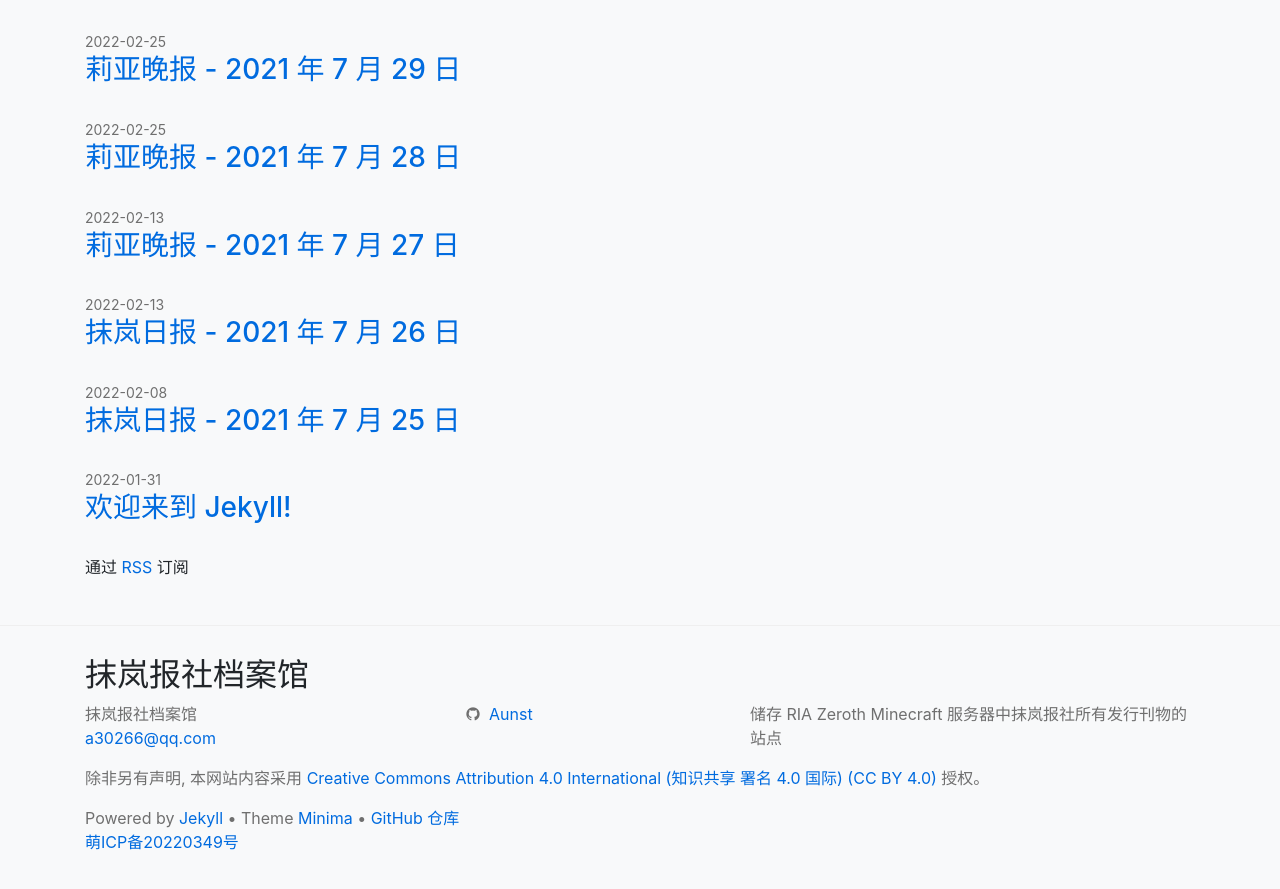
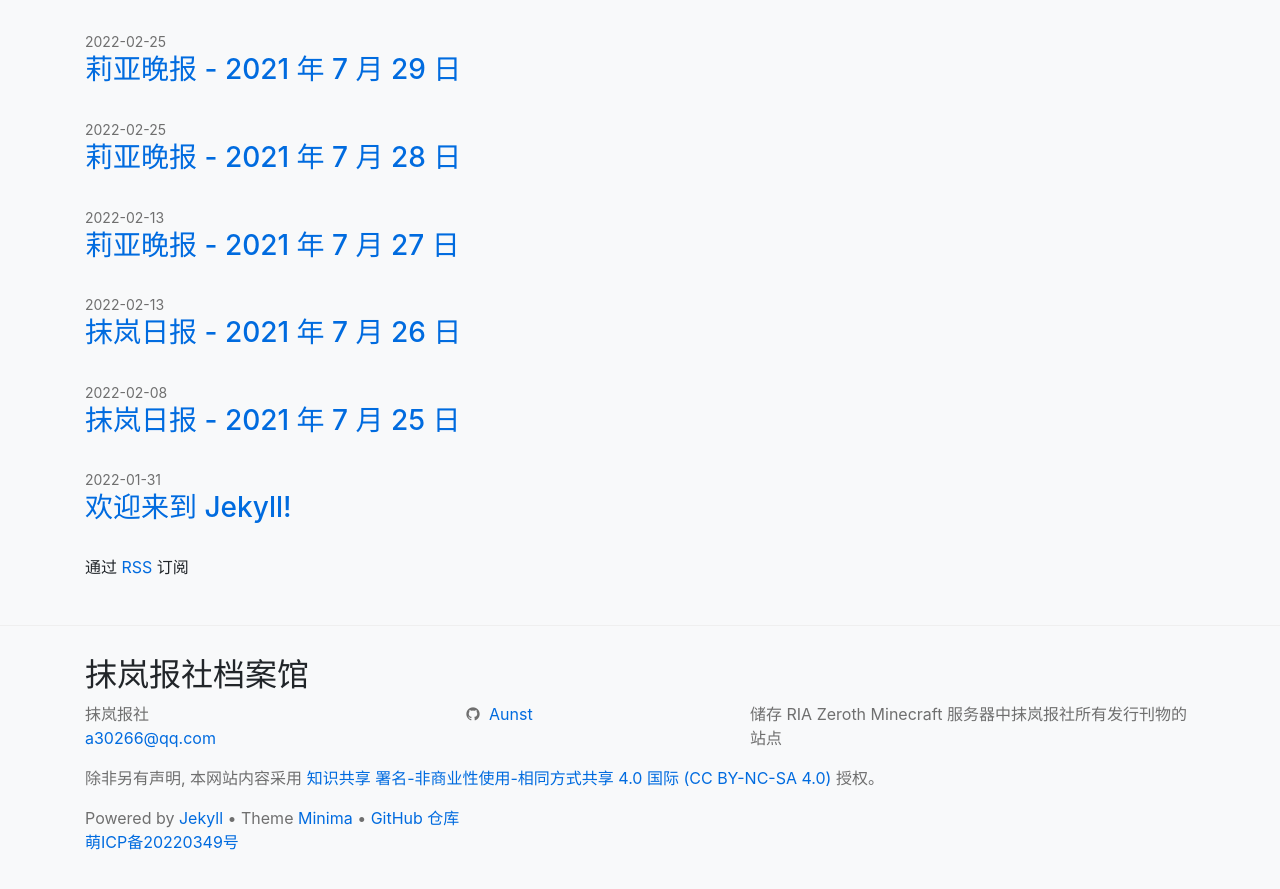
Before and after one commit to Aunst/Matlantic_Newspaper_Office, a Jekyll site: the page built from index.markdown, in a window 1280 px wide and 900 px high, scrolled down 3814 px. Shown: the top 889 px of the window. Built offline with Jekyll 4.4.1, drawn with Linux system fonts in a browser that asks for light colours; nearby versions of some CDN libraries; comment, search, counter and statistics services are not loaded.

Commit message:
优化页脚, 将 fastly.jsdelivr.net 换成 cdn.jsdelivr.net

```diff
--- a/_config.yml
+++ b/_config.yml
@@ -19,12 +19,14 @@
 # in the templates via {{ site.myvariable }}.
 
 title: "抹岚报社档案馆"
+author: "抹岚报社"
 email: "a30266@qq.com"
 description: >- # this means to ignore newlines until "baseurl:"
   储存 RIA Zeroth Minecraft 服务器中抹岚报社所有发行刊物的站点
 baseurl: "" # the subpath of your site, e.g. /blog
 url: "" # the base hostname & protocol for your site, e.g. http://example.com
-github_username:  "Aunst"
+github_username: "Aunst"
+github_repository: "Aunst/Matlantic_Newspaper_Office"
 
 # Build settings
 theme: "minima"
--- a/_includes/footer.html
+++ b/_includes/footer.html
@@ -37,12 +37,14 @@
     </div>
     <div class="footer-col-container row">
       <div class="col-12">
-        <p>除非另有声明, 本网站内容采用 <a href="https://creativecommons.org/licenses/by/4.0/">Creative Commons Attribution 4.0 International (知识共享 署名 4.0 国际) (CC BY 4.0)</a> 授权。</p>
+        <p>除非另有声明, 本网站内容采用 <a href="https://creativecommons.org/licenses/by-nc-sa/4.0/">知识共享 署名-非商业性使用-相同方式共享 4.0 国际 (CC BY-NC-SA 4.0)</a> 授权。</p>
         <div class="hlist">
           <ul>
             <li>Powered by <a href="https://jekyllrb.com/">Jekyll</a></li>
             <li>Theme <a href="https://github.com/jekyll/minima">Minima</a></li>
-            <li><a href="https://github.com/Aunst/Matlantic_Newspaper_Office">GitHub 仓库</a></li>
+            {% if site.github_repository %}
+              <li><a href="https://github.com/{{ site.github_repository }}">GitHub 仓库</a></li>
+            {% endif %}
           </ul>
         </div>
         <p><a href="https://icp.gov.moe/?keyword=20220349" target="_blank">萌ICP备20220349号</a></p>
@@ -55,7 +57,7 @@
 <script src="https://cdn.staticfile.org/jquery/3.6.0/jquery.js"></script>
 <script src="https://cdn.staticfile.org/bootstrap/4.6.1/js/bootstrap.js"></script>
 <script src="https://unpkg.com/@popperjs/core@2"></script>
-<script src="https://fastly.jsdelivr.net/npm/@sliphua/pjax@2.4.0/dist/pjax.js"></script>
+<script src="https://cdn.jsdelivr.net/npm/@sliphua/pjax@2.4.0/dist/pjax.js"></script>
 <script src="https://cdn.staticfile.org/nprogress/0.2.0/nprogress.js"></script>
 <script src="{{ "/assets/js/pjax-initializer.js" | relative_url }}"></script>
 <script src="{{ "/assets/js/internet_explorer-compatible.js" | relative_url }}"></script>
```
